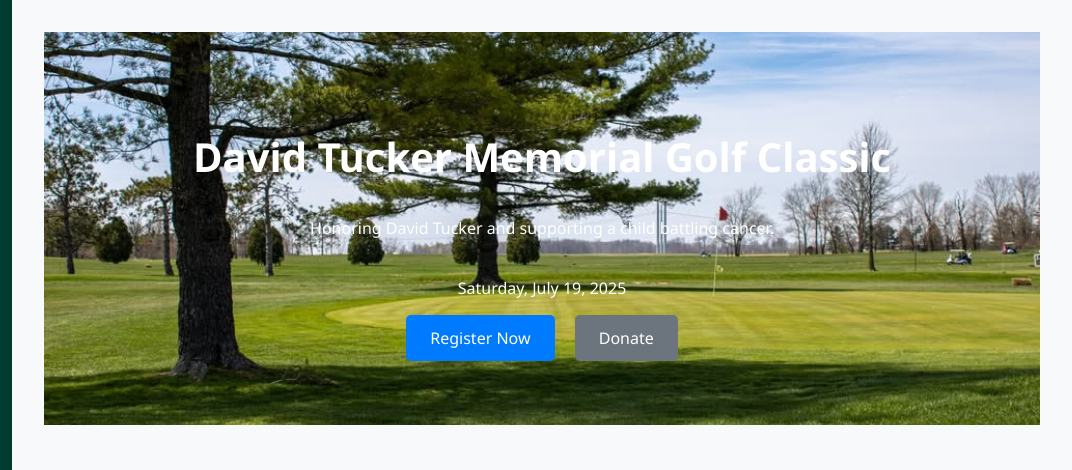
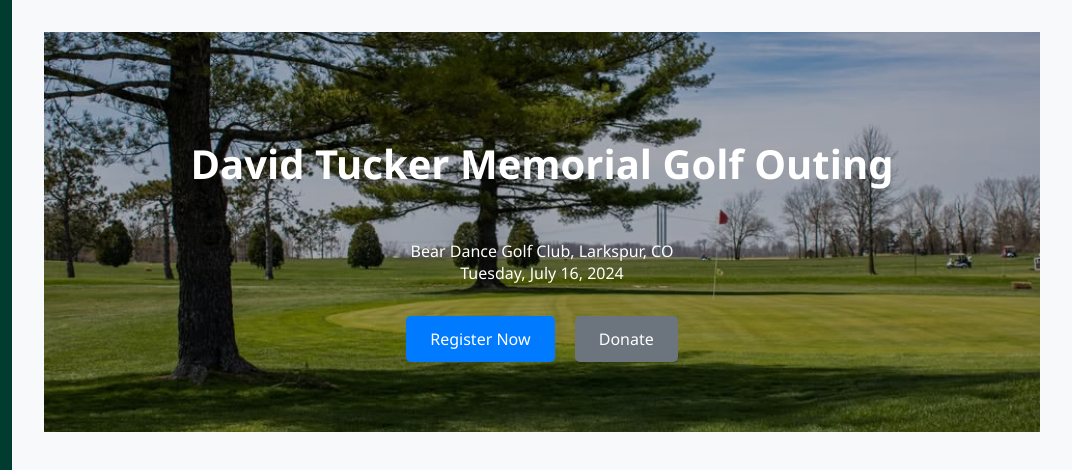
Before and after one commit to mbtucker25/david-tucker-events, a plain HTML site: page index.html in a window 1280 px wide. Shown: the top 470 px of the page, 208-1280 px from the left. Drawn offline with Linux system fonts and the light colour scheme.

Commit message:
Moving banner image to HTML code

```diff
--- a/index.html
+++ b/index.html
@@ -29,11 +29,14 @@
 
       <!-- Hero -->
       <section class="hero-banner">
-        <h1>David Tucker Memorial Golf Classic</h1>
-        <p>Honoring David Tucker and supporting a child battling cancer.</p><br>Saturday, July 19, 2025</p>
-        <div class="hero-buttons">
-          <a href="register.html" class="btn">Register Now</a>
-          <a href="#donate" class="btn secondary">Donate</a>
+        <img src="pittsboroGolfCourse.jpg" alt="Golf Banner" class="hero-image">
+        <div class="hero-overlay">
+          <h1>David Tucker Memorial Golf Outing</h1>
+          <p>Bear Dance Golf Club, Larkspur, CO<br>Tuesday, July 16, 2024</p>
+          <div class="hero-buttons">
+            <a href="register.html" class="btn">Register Now</a>
+            <a href="#donate" class="btn secondary">Donate</a>
+          </div>
         </div>
       </section>
 
--- a/styles.css
+++ b/styles.css
@@ -51,11 +51,30 @@
 
   /* Hero Banner */
   .hero-banner {
-    background: url('pittsboroGolfCourse.jpg') center/cover no-repeat;
+    position: relative;
+    height: 400px;
+    overflow: hidden;
+  }
+
+  .hero-banner .hero-image {
+    width: 100%;
+    height: 100%;
+    object-fit: cover;
+    filter: brightness(70%);
+  }
+
+  .hero-overlay {
+    position: absolute;
+    top: 0;
+    left: 0;
+    width: 100%;
+    height: 100%;
     color: white;
-    padding: 4rem 2rem;
     text-align: center;
-    background-color: #003c2f; /* fallback */
+    display: flex;
+    flex-direction: column;
+    justify-content: center;
+    padding: 2rem;
   }
 
   .hero-banner h1 {
```
